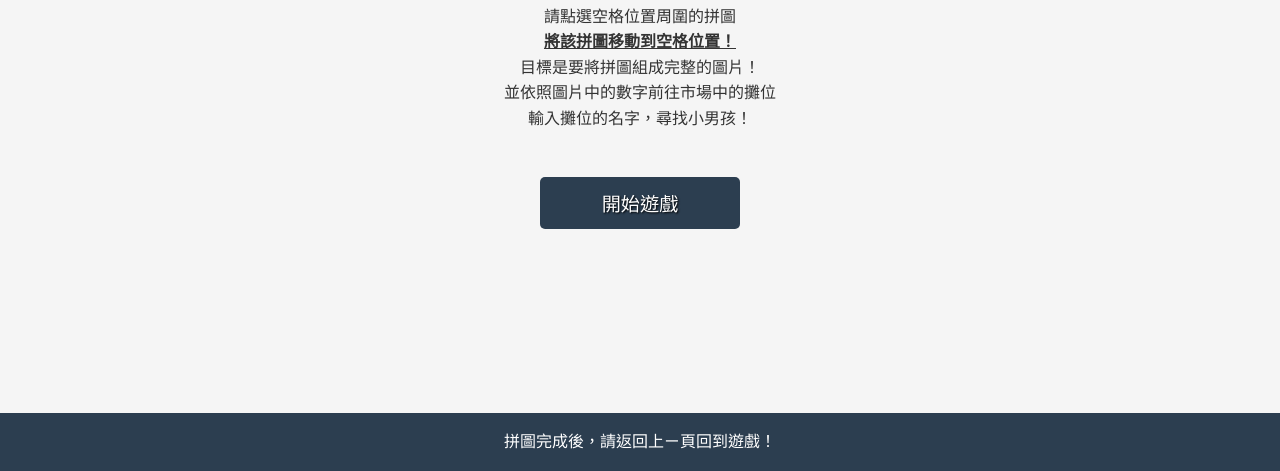
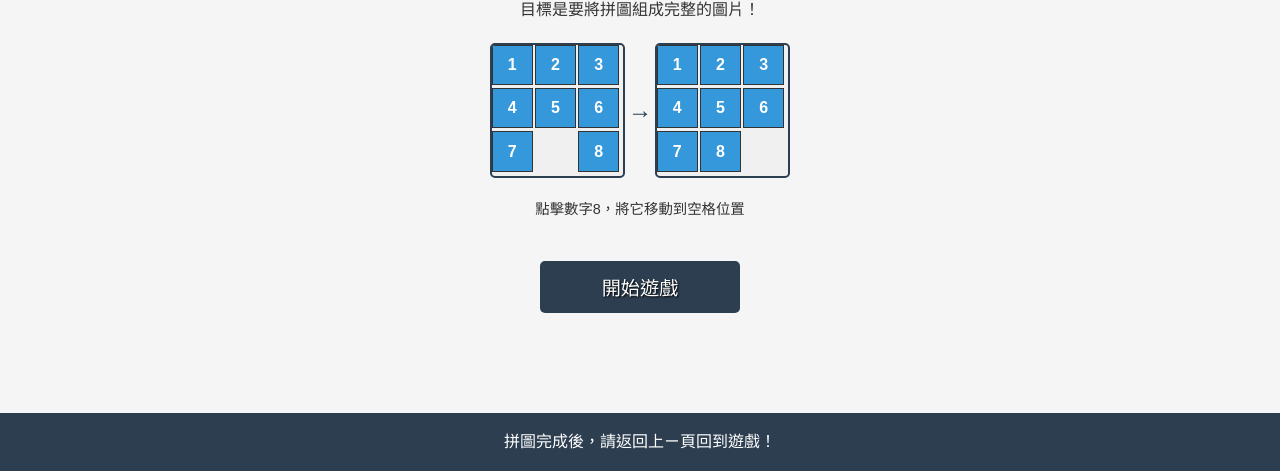
Before and after one commit to imgeorgechou/seek-puzzle1, a plain HTML site: page index.html in a window 1280 px wide. Shown: the part 381-852 px from the top of the page. Drawn offline with Linux system fonts and the light colour scheme.

Commit message:
Update index.html

```diff
--- a/index.html
+++ b/index.html
@@ -265,6 +265,67 @@
         margin: 20px 0;
       }
 
+      /* 示意圖樣式 */
+      .instruction-example {
+        margin: 20px auto;
+        width: 100%;
+        max-width: 300px;
+        display: flex;
+        flex-direction: column;
+        align-items: center;
+      }
+
+      .example-container {
+        display: flex;
+        justify-content: space-between;
+        width: 100%;
+        margin-bottom: 15px;
+      }
+
+      .example-puzzle {
+        width: 45%;
+        aspect-ratio: 1/1;
+        border: 2px solid #2c3e50;
+        border-radius: 5px;
+        position: relative;
+        background-color: #f0f0f0;
+        overflow: hidden;
+      }
+
+      .example-arrow {
+        width: 10%;
+        display: flex;
+        justify-content: center;
+        align-items: center;
+        font-size: 24px;
+        color: #2c3e50;
+      }
+
+      .example-piece {
+        position: absolute;
+        width: 31%;
+        height: 31%;
+        border: 1px solid #333;
+        display: flex;
+        justify-content: center;
+        align-items: center;
+        background-color: #3498db;
+        color: white;
+        font-weight: bold;
+      }
+
+      .example-empty {
+        background-color: transparent;
+        border: none;
+      }
+
+      .example-caption {
+        font-size: 0.9rem;
+        color: #333;
+        text-align: center;
+        margin-top: 5px;
+      }
+
       .game-board {
         text-align: center;
         position: relative;
@@ -397,10 +458,42 @@
             <br>
             <p>請點選空格位置周圍的拼圖</p>
             <strong><p class="under-line">將該拼圖移動到空格位置！</p></strong>
+            <p>將拼圖依右下方示意圖數字順序排列</p>
             <p>目標是要將拼圖組成完整的圖片！</p>
-            <p>並依照圖片中的數字前往市場中的攤位</p>
-            <p>輸入攤位的名字，尋找小男孩！</p>
-            <br>
+
+            <!-- 示意圖 -->
+            <div class="instruction-example">
+              <div class="example-container">
+                <div class="example-puzzle">
+                  <!-- 移動後的狀態 -->
+                  <div class="example-piece" style="top: 0; left: 0;">1</div>
+                  <div class="example-piece" style="top: 0; left: 33%;">2</div>
+                  <div class="example-piece" style="top: 0; left: 66%;">3</div>
+                  <div class="example-piece" style="top: 33%; left: 0;">4</div>
+                  <div class="example-piece" style="top: 33%; left: 33%;">5</div>
+                  <div class="example-piece" style="top: 33%; left: 66%;">6</div>
+                  <div class="example-piece" style="top: 66%; left: 0;">7</div>
+                  <!-- 8移動了 -->
+                  <div class="example-piece" style="top: 66%; left: 66%;">8</div>
+                  <!-- 空格移動到左下角 -->
+                </div>
+                <div class="example-arrow">→</div>
+                <div class="example-puzzle">
+                  <!-- 原始狀態 -->
+                  <div class="example-piece" style="top: 0; left: 0;">1</div>
+                  <div class="example-piece" style="top: 0; left: 33%;">2</div>
+                  <div class="example-piece" style="top: 0; left: 66%;">3</div>
+                  <div class="example-piece" style="top: 33%; left: 0;">4</div>
+                  <div class="example-piece" style="top: 33%; left: 33%;">5</div>
+                  <div class="example-piece" style="top: 33%; left: 66%;">6</div>
+                  <div class="example-piece" style="top: 66%; left: 0;">7</div>
+                  <div class="example-piece" style="top: 66%; left: 33%;">8</div>
+                  <!-- 空格在右下角 -->
+                </div>
+              </div>
+              <p class="example-caption">點擊數字8，將它移動到空格位置</p>
+            </div>
+
             <button id="start-game" class="start-button">開始遊戲</button>
           </div>
 
```
